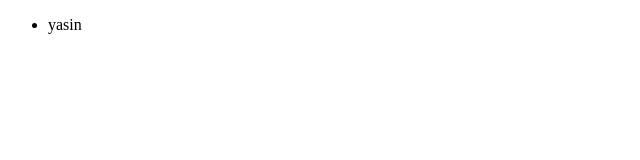
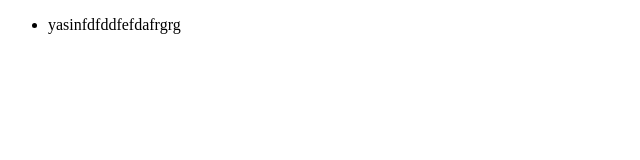
Before and after one commit to yasinsarkar/new_repo, a plain HTML site: page index.html in a window 1280 px wide. Shown: the whole page, without its empty margins (0-640 px from the left). Drawn offline with Linux system fonts and the light colour scheme.

Commit message:
new file

```diff
--- a/index.html
+++ b/index.html
@@ -7,7 +7,7 @@
 </head>
 <body>
 <ul>
-    <li>yasin</li>
+    <li>yasinfdfddfefdafrgrg</li>
 </ul>
 </body>
 </html>
```
